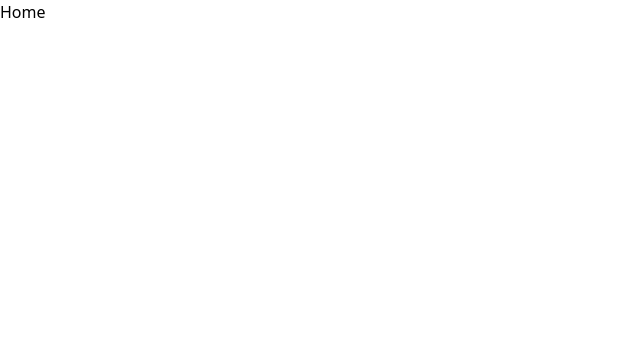
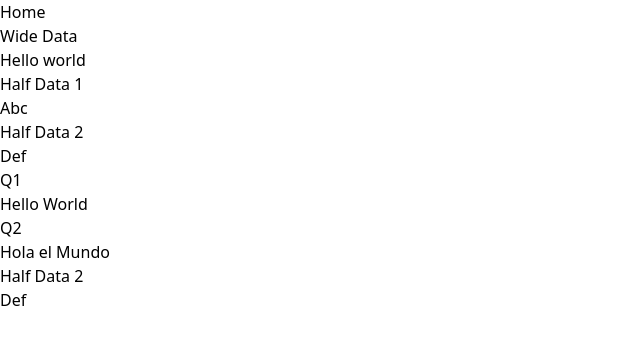
Before and after one commit to kafkaesc/Econ-Dashboard, a Next.js app: page / in a window 1280 px wide. Shown: the top 344 px of the page, without its empty margins (0-640 px from the left). Built offline with nearby package versions, Linux system fonts and the light colour scheme.

Commit message:
Adding dash boxes to the homepage

```diff
--- a/src/pages/index.tsx
+++ b/src/pages/index.tsx
@@ -1,3 +1,17 @@
+import DashFull from '@/components/DashFull';
+import DashHalf from '@/components/DashHalf';
+import DashQuarter from '@/components/DashQuarter';
+
 export default function Home() {
-	return <h1 className="text-4xl text-center">Home</h1>;
+	return (
+		<>
+			<h1 className="text-4xl text-center">Home</h1>
+			<DashFull title="Wide Data">Hello world</DashFull>
+			<DashHalf title="Half Data 1">Abc</DashHalf>
+			<DashHalf title="Half Data 2">Def</DashHalf>
+			<DashQuarter title="Q1">Hello World</DashQuarter>
+			<DashQuarter title="Q2">Hola el Mundo</DashQuarter>
+			<DashHalf title="Half Data 2">Def</DashHalf>
+		</>
+	);
 }
```
